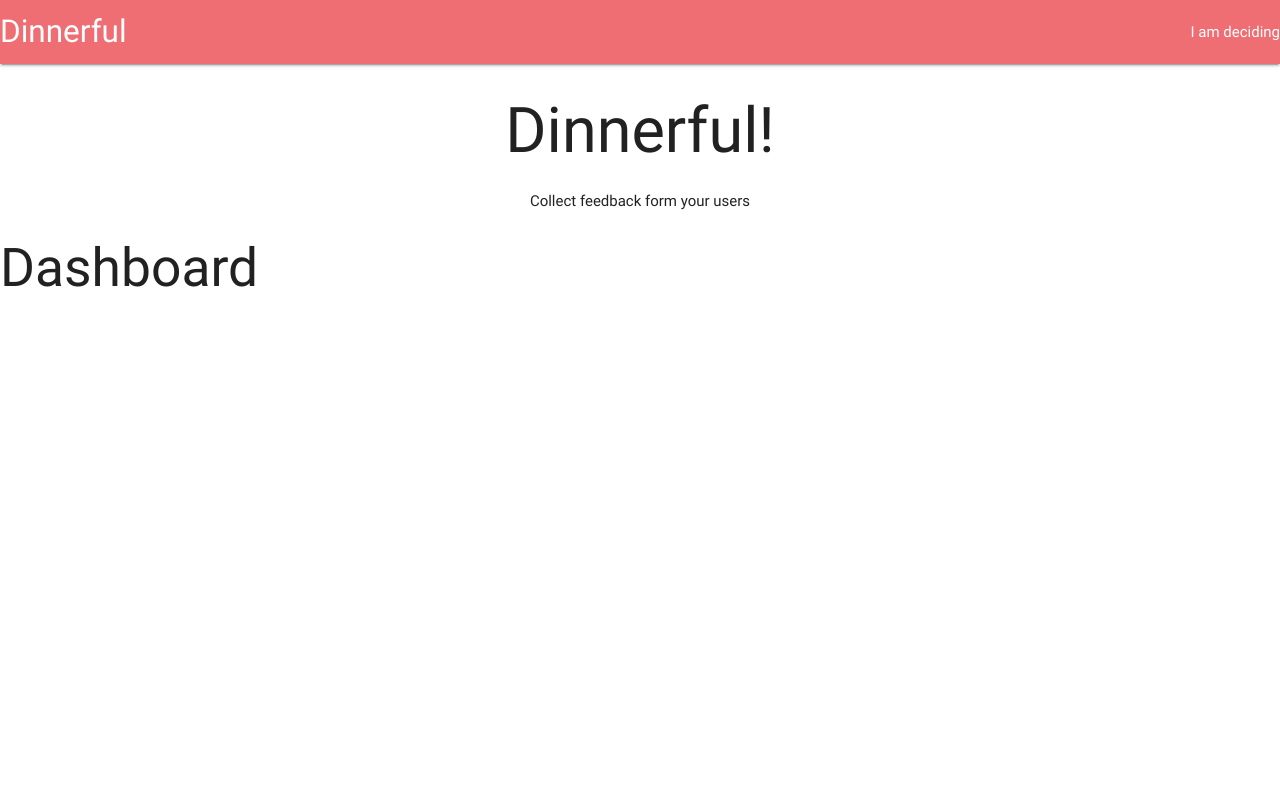
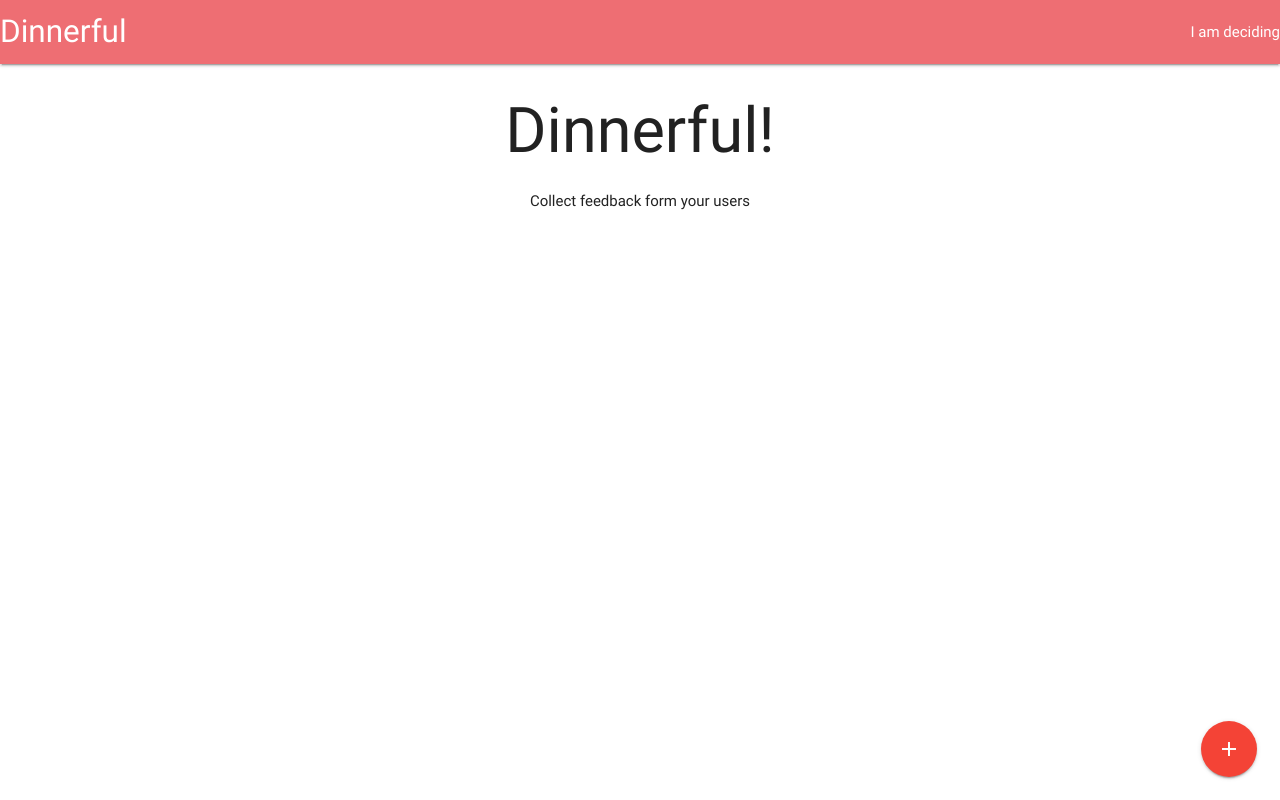
Before and after one commit to liucaiyun423/September, a React (Create React App) app in the folder client/: page /dashboard in a window 1280 px wide. Built offline with nearby package versions, Linux system fonts and the light colour scheme; no server answers.

Commit message:
add + link

```diff
--- a/client/public/index.html
+++ b/client/public/index.html
@@ -10,6 +10,8 @@
     -->
     <link rel="manifest" href="%PUBLIC_URL%/manifest.json">
     <link rel="shortcut icon" href="%PUBLIC_URL%/favicon.ico">
+    <link href="https://fonts.googleapis.com/icon?family=Material+Icons" rel="stylesheet">
+
     <!--
       Notice the use of %PUBLIC_URL% in the tags above.
       It will be replaced with the URL of the `public` folder during the build.
--- a/client/src/components/App.js
+++ b/client/src/components/App.js
@@ -2,10 +2,10 @@
 import { BrowserRouter, Route } from 'react-router-dom';
 import { connect } from 'react-redux';
 import Header from './Header';
-import * as actions from '../actions'
-import Landing from './Landing'
+import * as actions from '../actions';
+import Landing from './Landing';
+import Dashboard from './Dashboard';
 
-const Dashboard = ()=> <h2>Dashboard</h2>;
 const SurveyNew = ()=> <h2>SurveyNew</h2>;
 
 //view setup
--- /dev/null
+++ b/client/src/components/Dashboard.js
@@ -0,0 +1,14 @@
+import React from 'react';
+import { Link } from 'react-router-dom';
+
+const Dashboard = ()=>{
+    return (
+            <div className="fixed-action-btn">
+                <Link to='/surveys/new' className="btn-floating btn-large red">
+                    <i className="large material-icons">add</i>
+                </Link>
+            </div>
+    );
+}
+
+export default Dashboard;
```
